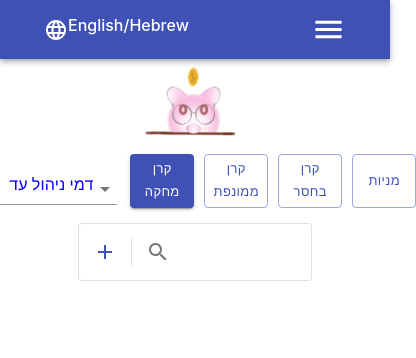
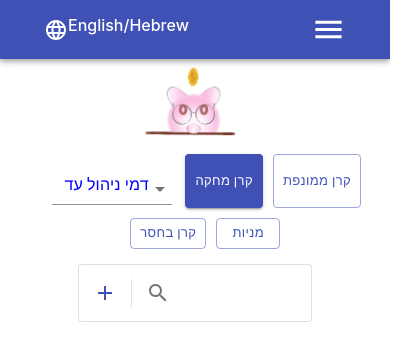
Before and after one commit to nitsan57/stock, a React (Create React App) app: page / in a window 390 px wide. Shown: the top 358 px of the page, 416 px wide, since content can reach past the window. Built offline with nearby package versions, Linux system fonts and the light colour scheme; what react-plotly.js would draw is missing.

Commit message:
[Search] fix button on phone

```diff
--- a/src/search_bar/Search.js
+++ b/src/search_bar/Search.js
@@ -420,6 +420,7 @@ class Search extends React.Component {
 							width: '100%',
 							margin: 'auto',
 							display: 'flex',
+							flexWrap: 'wrap',
 							paddingRight: '5%',
 							justifyContent: 'center',
 						}}
```
